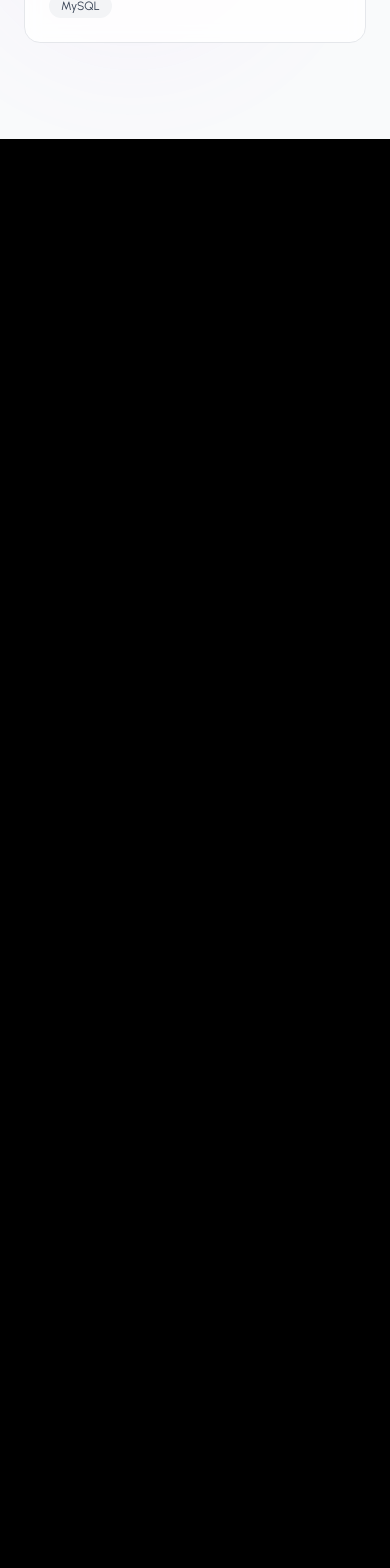
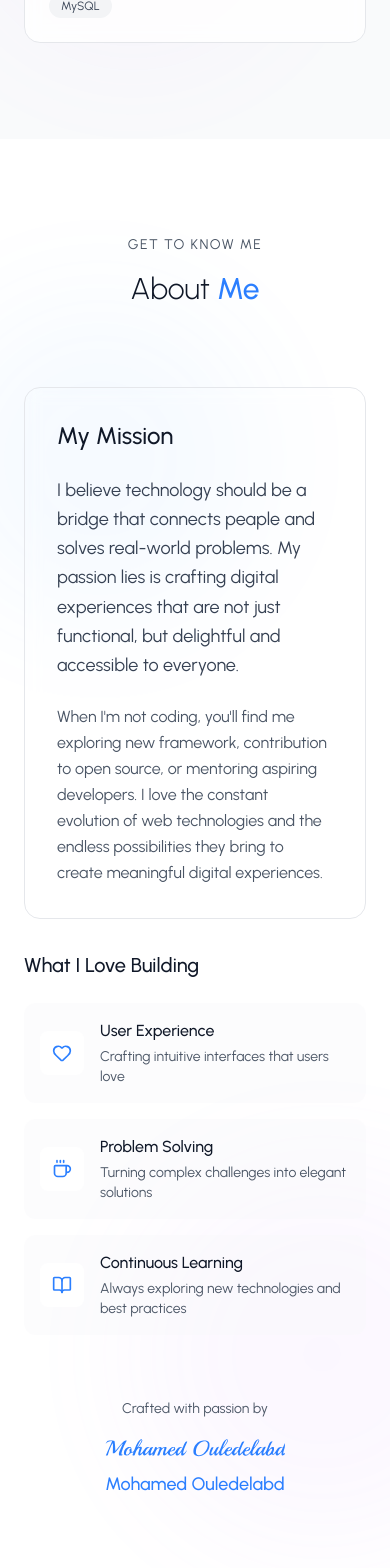
Before and after one commit to ouledelabdmohamed12/mohamed-ouledelabd, a React (Vite) app: page / in a window 390 px wide. Shown: the part 7440-9008 px from the top of the page. Before the commit the page ends 8447 px from the top, so only its background shows below. Built offline with nearby package versions, Linux system fonts and the light colour scheme.

Commit message:
add secton about

```diff
--- a/src/components/Sections/AboutSection.jsx
+++ b/src/components/Sections/AboutSection.jsx
@@ -1,8 +1,202 @@
-import React from 'react'
+import { useRef } from "react";
+import { motion, useInView, useScroll, useTransform } from "framer-motion";
+import { useTheme } from "../../context/ThemeContext";
+import { JOURNEY_STEPS, PASSIONS } from "../../utils/data";
+
+import SIGNATURE from "../../assets/images/signature.svg";
+import { containeVariants, itemVariants } from "../../utils/helper";
 
 const AboutSection = () => {
+  const { isDarkMode } = useTheme();
+  const sectionRef = useRef(null);
+  const timelinRef = useRef(null);
+  const isInView = useInView(sectionRef, { once: true, margin: "-100px"});
+  const timelineInView = useInView(timelinRef, {
+    once: true,
+    margin: "-50px",
+  });
+
+  const { scrollYProgress } = useScroll({
+    target: sectionRef,
+    offset: ["start end", "end start"],
+  })
+
+  const y = useTransform(scrollYProgress, [0,1], [50,-50]);
+
+  const timelineVariants = {
+    hidden : {opacity: 0},
+    visible: {
+      opacity: 1,
+      transition: {
+        staggerChildren: 0.2,
+        delayChildren: 0.3,
+      },
+    },
+  };
+
+  const stepVariants = {
+    hidden : {x: -50, opacity: 0},
+    visible: {
+      x: 0,
+      opacity: 1,
+      transition: {
+        duration: 0.6,
+        ease: "easeOut",
+      },
+    },
+  };
+
   return (
-    <div>AboutSection</div>
+    <section
+      id="about"
+      ref={sectionRef}
+      className={`py-24 px-6 ${
+        isDarkMode ? "bg-gray-900 text-white" : "bg-white text-gray-900"
+      } relative overflow-hidden`}
+    >
+      {/* Background Element */}
+      <motion.div style={ y } className="absolute inset-0 overflow-hidden">
+        <div
+          className={`absolute top-40 right-1/3 w-80 h-80 rounded-full blur-3xl opacity-5 ${
+            isDarkMode ? "bg-blue-500" : "bg-blue-400"
+          }`}
+        />
+        <div
+          className={`absolute bottom-20 left-1/3 w-96 h-96 rounded-full blur-3xl opacity-5 ${
+            isDarkMode ? "bg-purple-500" : "bg-purple-400"
+          }`}
+        />
+      </motion.div>
+
+      <div className="max-w-6xl mx-auto relative z-10">
+          {/* Section Header */}
+          <motion.div
+            initial="hidden"
+            animate={isInView ? "visible" : "hidden"}
+            variants={containeVariants}
+            className="text-center mb-20"
+          >
+            <motion.div
+              variants={itemVariants}
+              className={`text-sm uppercase tracking-widest ${
+                isDarkMode ? "text-gray-500" : "text-gray-600"
+              } mb-4`}
+            >
+              Get to know Me
+            </motion.div>
+
+            <motion.h2
+              variants={itemVariants}
+              className="text-3xl mb:text-5xl font-light mb-6"
+            >
+              About
+              <span className="text-blue-500 font-medium"> Me</span>
+            </motion.h2>
+
+
+          </motion.div>
+
+          <div className="grid lg:grid-cols-2 gap-16 items-start">
+            {/* Personal Story */}
+            <motion.div
+              initial="hidden"
+              animate={isInView ? "visible" : "hidden"}
+              variants={containeVariants}
+              className="space-y-8"
+            >
+              <motion.div
+              variants={itemVariants}
+              className={`p-8 rounded-2xl border ${
+                isDarkMode
+                  ? "bg-gray-800/50 border-gray-700 backdrop-blur-sm"
+                  : "bg-gary-50/80 border-gray-200 backdrop-blur-sm"
+              }`}
+              >
+                <h3 className="text-2xl font-medium mb-6">My Mission</h3>
+                <p
+                  className={`text-lg leading-relaxed mb-6 ${
+                    isDarkMode ? "text-gray-300" : "text-gray-700"
+                  }`}
+                >
+                  I believe technology should be a bridge that connects peaple and
+                  solves real-world problems. My passion lies is crafting digital
+                  experiences that are not just functional, but delightful and
+                  accessible to everyone.
+                </p>
+
+                <p
+                  className={`text-base leading-relaxed ${
+                    isDarkMode ? "text-gray-400" : "text-gray-600"
+                  }`}
+                >
+                  When I'm not coding, you'll find me exploring new framework,
+                  contribution to open source, or mentoring aspiring developers. I
+                  love the constant evolution of web technologies and the endless
+                  possibilities they bring to create meaningful digital experiences.
+                </p>
+              </motion.div>
+
+              {/* What I Love Building */}
+              <motion.div variants={itemVariants} className="space-y-4">
+                  <h3 className="text-xl font-medium mb-6">What I Love Building</h3>
+                  <div className="grid gap-4">
+                    {PASSIONS.map((passion, index) => (
+                      <motion.div
+                        key={passion.title}
+                        variants={itemVariants}
+                        whileHover={{ x:4 }}
+                        className={`flex items-center space-x-4 p-4 rounded-xl ${
+                          isDarkMode
+                            ? "bg-gray-800/30 hover:bg-gray-800/50"
+                            : "bg-gray-50/50 hover:bg-gray-100/50"
+                        } transition-all duration-300`}
+                      >
+                        <div
+                          className={`p-3 rounded-lg ${
+                          isDarkMode ? "bg-gray-700" : "bg-white"
+                        }`}
+                        >
+                          <passion.icon size={20} className="text-blue-500" />
+                        </div>
+                        <div>
+                          <h4 className="font-medium mb-1">{passion.title}</h4>
+                          <p
+                            className={`text-sm ${
+                              isDarkMode ? "text-gray-400" : "text-gray-600"
+                            }`}
+                          >
+                            {passion.description}
+                          </p>
+                        </div>
+                      </motion.div>
+                    ))}
+                  </div>
+              </motion.div>
+
+              {/* Digital Signature */}
+              <motion.div variants={itemVariants} className="text-center py-8">
+                <div
+                  className={`text-sm ${
+                    isDarkMode ? "text-gray-500" : "text-gray-600"
+                  } mb-4`}
+                >
+                  Crafted with passion by
+                </div>
+
+                <div className="flex justify-center">
+                  <img src={SIGNATURE} alt="Mohamed" className="w-45" />
+                </div>
+                <div className="text-lg font-medium text-blue-500 mt-2">
+                  Mohamed Ouledelabd
+                </div>
+              </motion.div>
+            </motion.div>
+
+            {/* Developer Journey Timeline */}
+
+          </div>
+      </div>
+    </section>
   )
 }
 
--- a/src/utils/data.js
+++ b/src/utils/data.js
@@ -236,14 +236,14 @@ export const SOCIAL_LINKS = [
     {
         name: "LinkedIn",
         icon: FiLinkedin,
-        url: "https://linkedin.com",
+        url: "https://www.linkedin.com/in/mohamed-ouledelabd/",
         color: "hover: text-blue-400",
         bgColor: "hover:bg-blue-500/10",
     },
     {
         name: "GitHub",
         icon: FiGithub,
-        url: "https://github.com",
+        url: "https://github.com/ouledelabdmohamed12",
         color: "hover:text-gray-400",
         bgColor: "hover:bg-gray-800",
     },
```
Also changed, not shown: src/assets/images/signature.svg (added).
